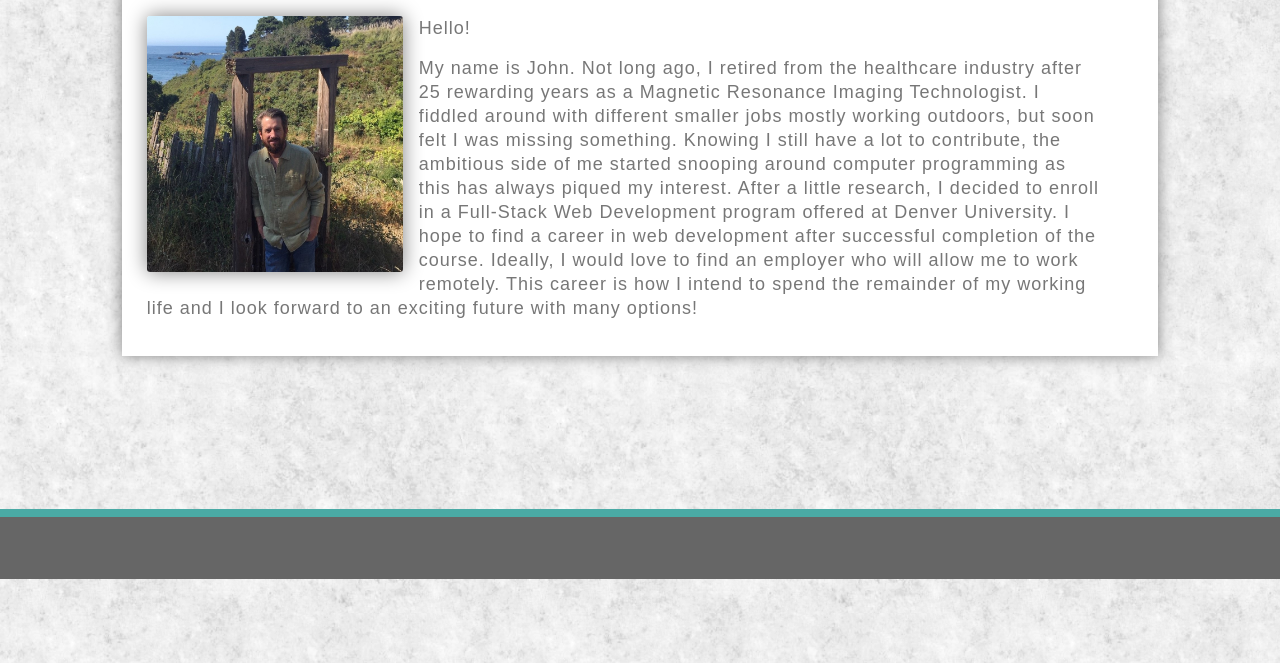
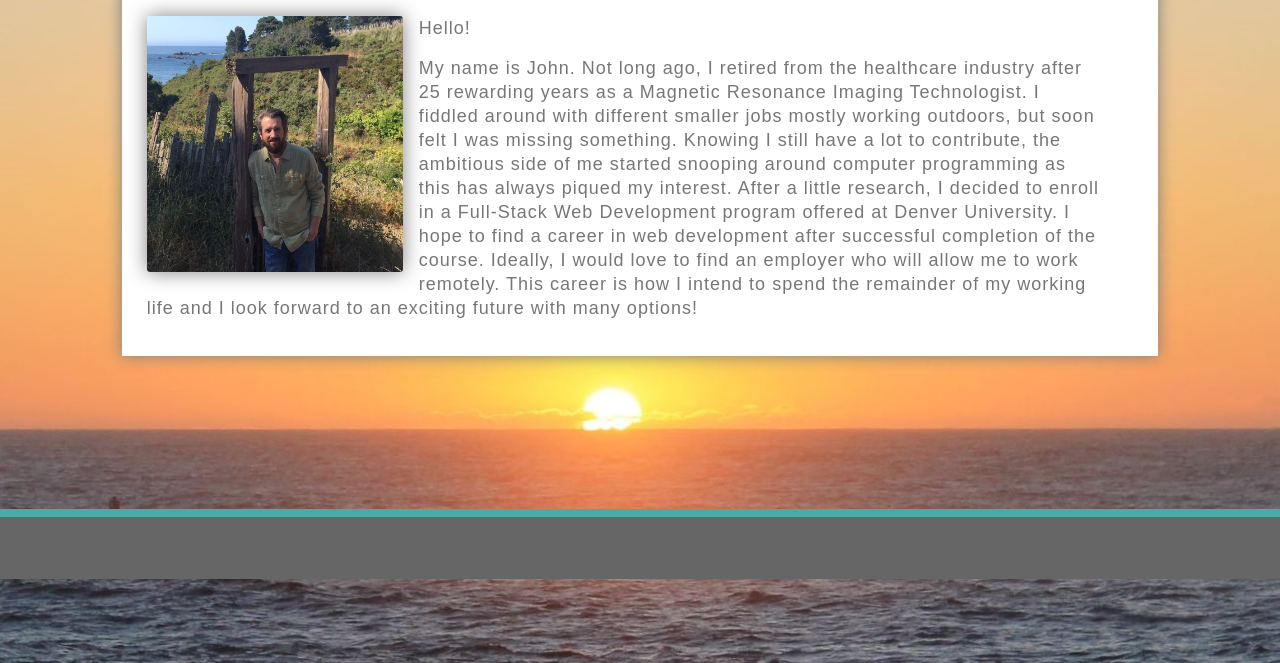
Before and after one commit to KruseJohn/Bootstrap-Portfolio, a plain HTML site: page index.html in a window 1280 px wide. Shown: the part 221-884 px from the top of the page. Drawn offline with nearby package versions, Linux system fonts and the light colour scheme.

Commit message:
11/27/18

```diff
--- a/assets/css/BPabout.css
+++ b/assets/css/BPabout.css
@@ -28,6 +28,7 @@ a {color: #cccccc;}
 a:link {text-decoration: none; padding: 7px;}
 
 .background {
+    background-position-x: 50%;
     background-attachment: fixed;
     width: 100%;
     min-height: 100%;
--- a/assets/css/BPport.css
+++ b/assets/css/BPport.css
@@ -47,7 +47,7 @@ a:link {text-decoration: none; padding: 7px;}
 .card {
     text-align: center;
     flex-direction: column;
-    box-shadow: 0px 5px 40px;
+    box-shadow: 0px 5px 40px grey;
     border-width: 0;
 }
 
--- a/index.html
+++ b/index.html
@@ -29,7 +29,7 @@
         </ul>
     </nav>
 
-    <div class="background" style="background-image: url(assets/images/fresh_snow.png)">
+    <div class="background" style="background-image: url(assets/images/ocean.jpg)">
 
         <div class="container-fluid">
 
```
Also changed, not shown: assets/images/ocean.JPG (added).
